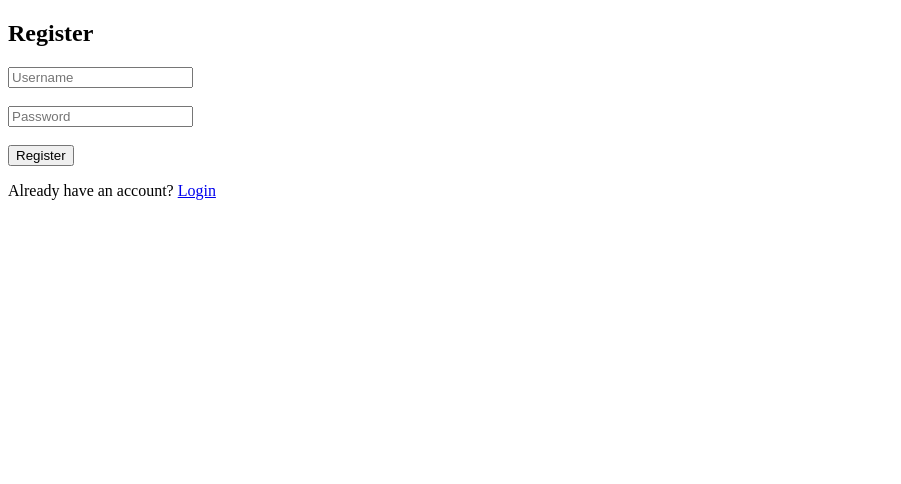
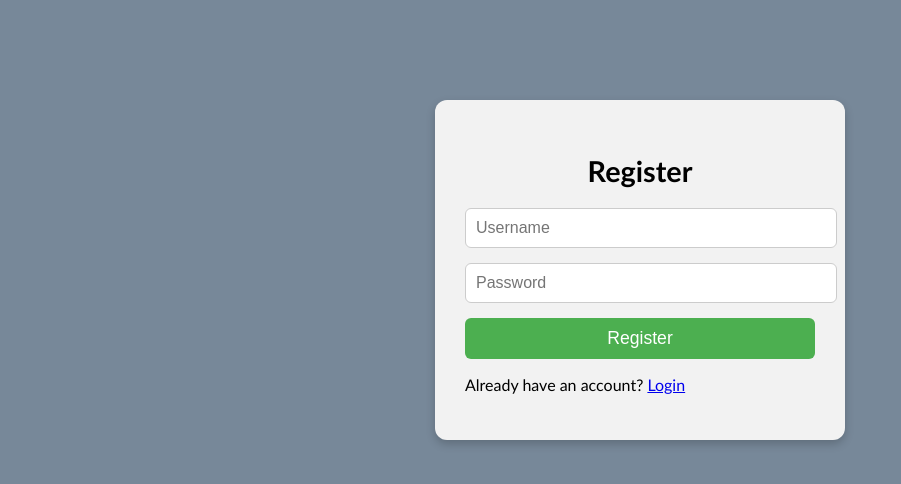
Before and after one commit to Divyaponnuru15/TO-DO-LIST, a Flask app: page /register in a window 1280 px wide. Shown: the top 484 px of the page, without its empty margins (0-901 px from the left). Run offline with Flask 3, Linux system fonts and the light colour scheme.

Commit message:
Update login/register styling and auth container

```diff
--- a/static/style.css
+++ b/static/style.css
@@ -160,3 +160,44 @@ h1, h2 {
         gap: 12px;
     }
 }
+
+/* --- Login/Register form styling --- */
+.auth-container {
+    width: 350px;             /* Width of the form box */
+    max-width: 90%;           /* Works on small screens */
+    margin: 80px auto;        /* Center horizontally & vertical spacing */
+    padding: 30px;
+    background-color: #f2f2f2;
+    border-radius: 12px;
+    box-shadow: 0 4px 10px rgba(0,0,0,0.2);
+}
+
+.auth-container h2 {
+    text-align: center;
+    margin-bottom: 20px;
+    font-size: 1.8rem;
+}
+
+.auth-container input {
+    width: 100%;
+    padding: 10px;
+    margin-bottom: 15px;
+    border-radius: 6px;
+    border: 1px solid #ccc;
+    font-size: 1rem;
+}
+
+.auth-container button {
+    width: 100%;
+    padding: 10px;
+    font-size: 1.1rem;
+    border-radius: 6px;
+    border: none;
+    background-color: #4CAF50;
+    color: white;
+    cursor: pointer;
+}
+
+.auth-container button:hover {
+    background-color: #45a049;
+}
--- a/templates/register.html
+++ b/templates/register.html
@@ -1,14 +1,18 @@
 <!DOCTYPE html>
-<html>
+<html lang="en">
 <head>
+    <meta charset="UTF-8">
+    <meta name="viewport" content="width=device-width, initial-scale=1.0">
     <title>Register</title>
+    <link rel="stylesheet" href="{{ url_for('static', filename='style.css') }}">
 </head>
 <body>
+    <div class="auth-container">
         <h2>Register</h2>
 
         <form method="POST">
-        <input type="text" name="username" placeholder="Username" required><br><br>
-        <input type="password" name="password" placeholder="Password" required><br><br>
+            <input type="text" name="username" placeholder="Username" required>
+            <input type="password" name="password" placeholder="Password" required>
             <button type="submit">Register</button>
         </form>
 
@@ -19,5 +23,6 @@
             <p style="color:red;">{{ msg }}</p>
           {% endfor %}
         {% endwith %}
+    </div>
 </body>
 </html>
```
Also changed, not shown: templates/login.html (+8 -3 lines). Lines whose indentation alone changed are shown as unchanged.
